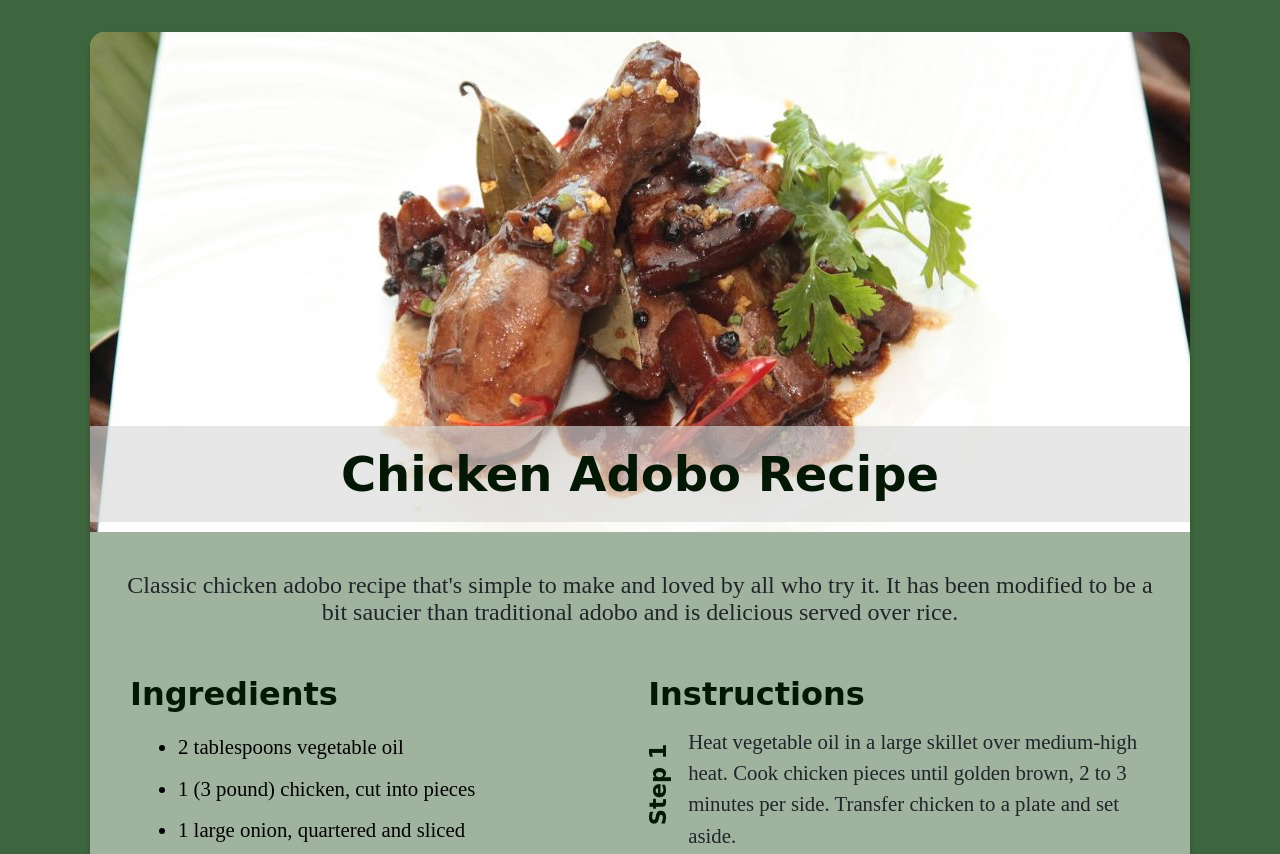
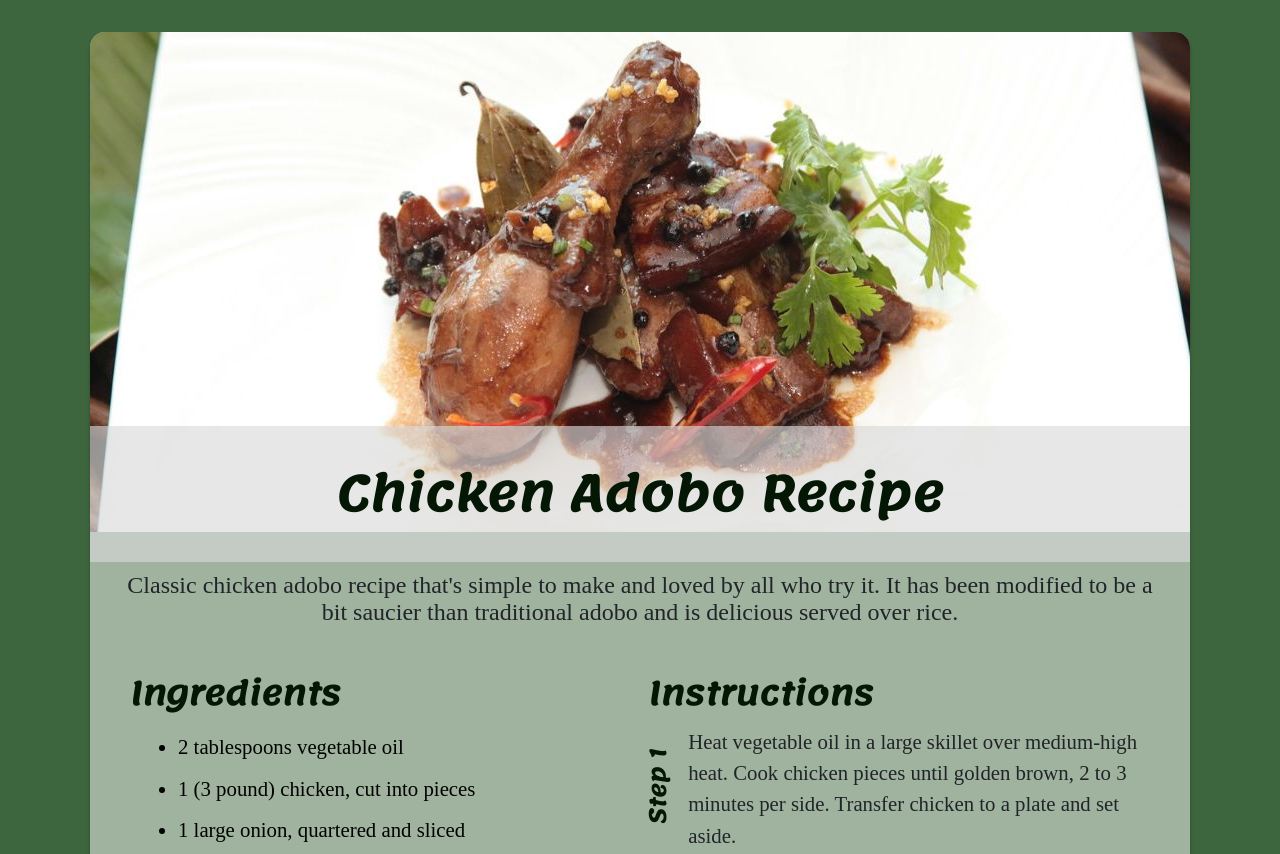
Before and after one commit to HMDuran/odin-recipes, a plain HTML site: page recipes/chicken-adobo.html in a window 1280 px wide. Shown: the top 854 px of the page. Drawn offline with Linux system fonts and the light colour scheme.

Commit message:
Update chicken adobo recipe

```diff
--- a/recipes/chicken-adobo.html
+++ b/recipes/chicken-adobo.html
@@ -8,6 +8,12 @@
     <title>Odin Recipes</title>
 </head>
 
+<!-- linking font-family -->
+<link rel="preconnect" href="https://fonts.googleapis.com">
+<link rel="preconnect" href="https://fonts.gstatic.com" crossorigin>
+<link href="https://fonts.googleapis.com/css2?family=Lemonada:wght@500&display=swap" rel="stylesheet">
+
+<!-- linking external css file -->
 <link rel="stylesheet" type="text/css" href="/styles/chicken-adobo-style.css">
 
 <body>
```
